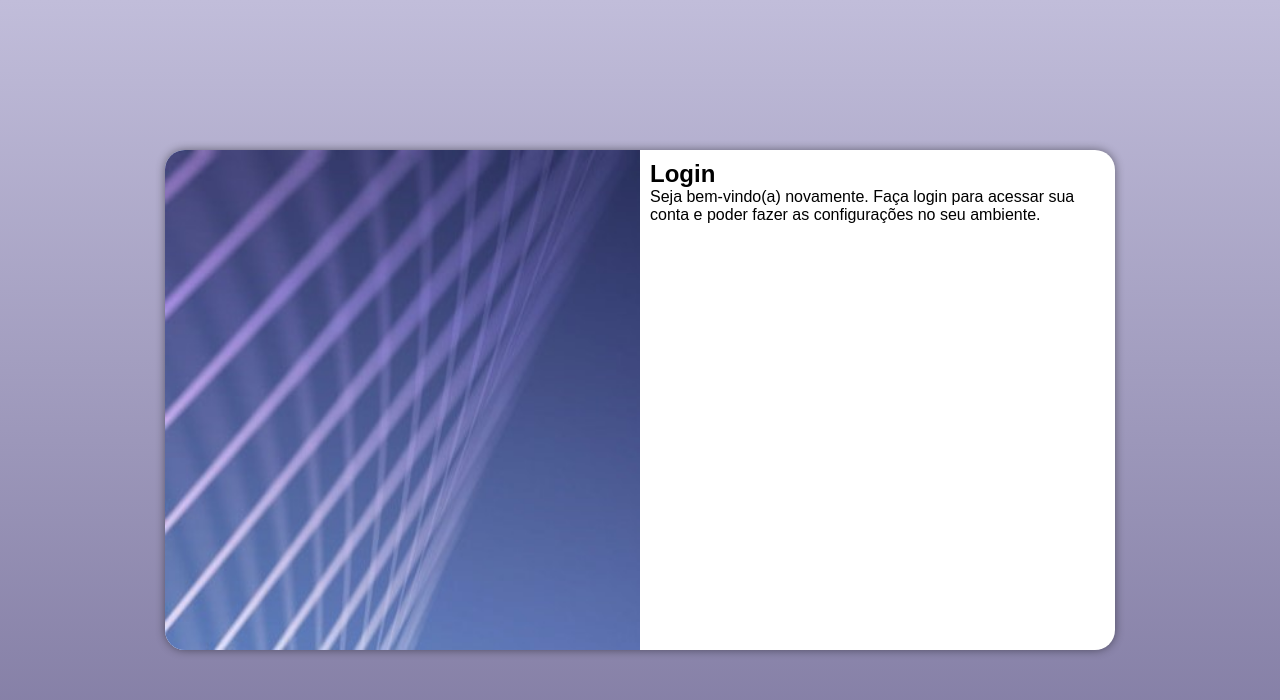
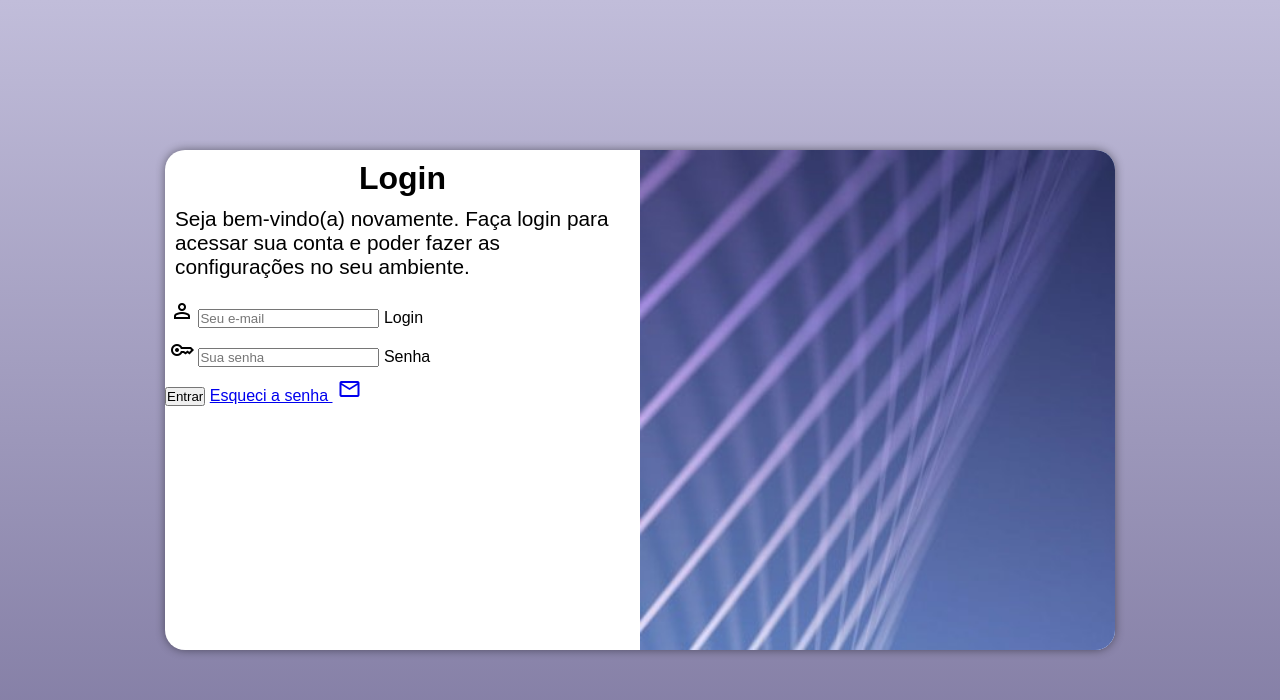
Before and after one commit to danieldelimajj/projeto-login, a plain HTML site: page index.html in a window 1280 px wide. Drawn offline with nearby package versions, Linux system fonts and the light colour scheme.

Commit message:
Adicionei o formulário

```diff
--- a/estilos/style.css
+++ b/estilos/style.css
@@ -76,3 +76,12 @@ section div.email-senha {
   text-align: center;
   font-size: 16px;
 }
+
+div#formulario h1 {
+  text-align: center;
+  margin-bottom: 10px;
+}
+
+div#formulario p {
+  font-size: 0.9em;
+}
--- a/index.html
+++ b/index.html
@@ -4,8 +4,7 @@
   <meta charset="UTF-8">
   <meta http-equiv="X-UA-Compatible" content="IE=edge">
   <meta name="viewport" content="width=device-width, initial-scale=1.0">
-  <link rel="stylesheet" href="https://fonts.googleapis.com/css2?family=Material+Symbols+Outlined:opsz,wght,FILL,GRAD@20..48,100..700,0..1,-50..200"/>
-
+  <link rel="stylesheet" href="https://fonts.googleapis.com/css2?family=Material+Symbols+Outlined:opsz,wght,FILL,GRAD@20..48,100..700,0..1,-50..200" />
   <title>Login</title>
   <link rel="stylesheet" href="estilos/style.css">
   <link rel="stylesheet" href="media-query/style.css">
@@ -20,14 +19,27 @@
           <h1>Login</h1>
           <p>Seja bem-vindo(a) novamente. Faça login para acessar sua conta e poder fazer as configurações no seu ambiente.</p>
         </div>
-      <form action="login.php" method="post">
+      <form action="login.php" method="post" autocomplete="on">
+        <div class="campo">
+          <span class="material-symbols-outlined">
+            person
+            </span>
+            <input type="email" name="email" id="iemail" placeholder="Seu e-mail" autocomplete="email" required maxlength="30">
+            <label for="iemail">Login</label>
+        </div>
 
-   <div class="email-senha">
-    <label for="iemail">
-          <span class="material-symbols-outlined"> mail</span>
-        </label>
-          <input type="email" placeholder="seu e-mail" autocomplete="email" maxlength="20" required>
-    </div>
+        <div class="campo">
+          <span class="material-symbols-outlined">
+            key
+            </span>
+            <input type="password" name="senha" id="isenha" placeholder="Sua senha" autocomplete="current-password" required minlength="8" maxlength="20">
+            <label for="isenha">Senha</label>
+        </div>
+
+        <input type="submit" value="Entrar">
+           <a href="esqueci.html">Esqueci a senha <span class="material-symbols-outlined">mail</span>
+        </a>
+
       </form>
     </section>
   </main>
--- a/media-query/style.css
+++ b/media-query/style.css
@@ -17,10 +17,19 @@
     height: 100%;
   }
 
-  section#login div#formulario { /**/
+  section#login div#formulario {
     float: right;
     width: 65%;
   }
+
+  div#formulario h1 {
+    font-size: 2em;
+  }
+
+  div#formulario p {
+    font-size: 1.3em;
+  }
+
 
  }
 
@@ -35,13 +44,23 @@
     }
 
     section#login div#imagem {
-      float: left;
+      float: right;
       width: 50%;
       height: 100%;
     }
 
     section#login div#formulario {
-      float: right;
+      float: left;
       width: 50%;
     }
+
+    div#formulario h1 {
+      font-size: 2em;
+    }
+
+    div#formulario p {
+      font-size: 1.3em;
+    }
+
+
  }
```
